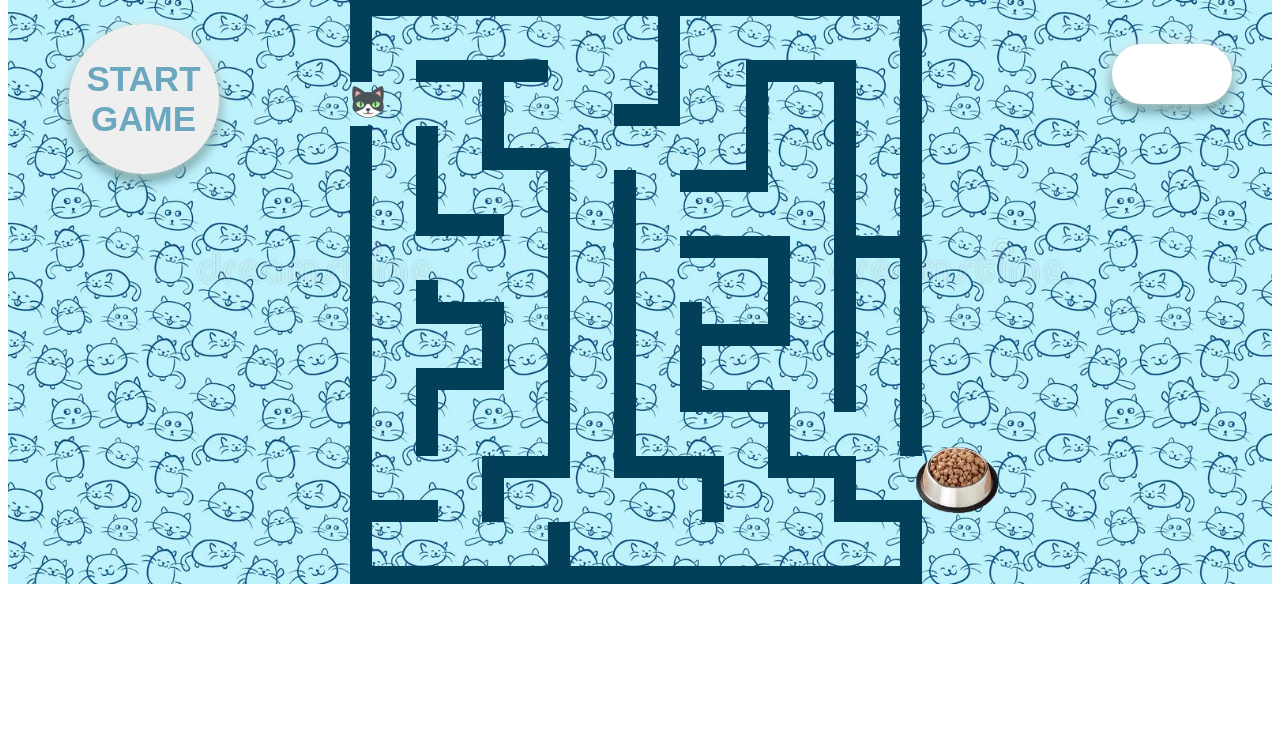
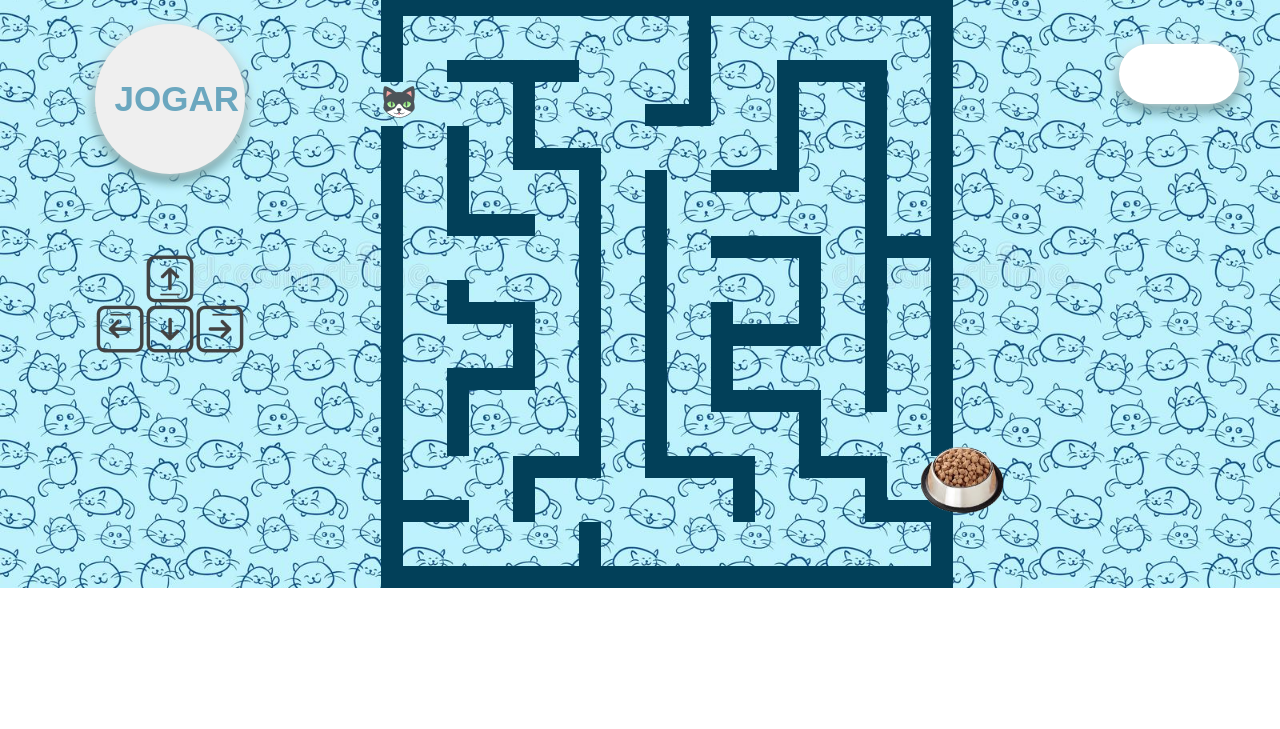
Before and after one commit to RoxanieFernandes/o-labirinto-do-gato, a plain HTML site: page index.html in a window 1280 px wide. Shown: the part 71-800 px from the top of the page. Drawn offline with Linux system fonts and the light colour scheme; a web font is replaced by a local one.

Commit message:
Altera index.js e Atualiza a documentação do README com instruções de instalação

```diff
--- a/index.html
+++ b/index.html
@@ -4,7 +4,7 @@
     <meta charset="UTF-8">
     <meta http-equiv="X-UA-Compatible" content="IE=edge">
     <meta name="viewport" content="width=device-width, initial-scale=1.0">
-    <title>Snacks Cat</title>
+    <title>Labirinto do Gato</title>
     <link rel="stylesheet" href="./styles/style.css">
     <script src="./js/index.js" defer></script>
     <style>
@@ -13,13 +13,19 @@
 </head>
 <body>
     <header>
-        <h1>Snacks Cat</h1>
+        <h1>Labirinto do Gato</h1>
 
     </header>
 
     <div class="gameHome">
-        <div id="botao">
-            <button id="start-btn">START GAME</button>
+        <div class="gameHome__start">
+            <div id="botao">
+                <button id="start-btn">JOGAR</button>
+            </div>
+
+            <div class="keyboard">
+                <img src="./images/key.png" alt="keyboard">
+            </div>
         </div>
 
         <div class="maze">
--- a/js/index.js
+++ b/js/index.js
@@ -1,32 +1,35 @@
-console.log("JS connected");
+document.addEventListener("DOMContentLoaded", function () {
   const startBtn = document.querySelector("#start-btn");
-var mostrador = document.querySelector('#mostrador');
+  const mostrador = document.querySelector('#mostrador');
 
   (function () {
-  var cnv = document.querySelector("canvas");
-  var ctx = cnv.getContext("2d");
-  var height = cnv.height,
+    const cnv = document.querySelector("canvas");
+    const ctx = cnv.getContext("2d");
+    const height = cnv.height,
           width = cnv.width;
-  var left = 37,
+    const left = 37,
           up = 38,
           right = 39,
           down = 40;
-  var mvLeft = (mvUp = mvRight = mvDown = false);
+    let mvLeft = false,
+        mvUp = false,
+        mvRight = false,
+        mvDown = false;
     const walls = [];
+    let gameStarted = false;
+
 
     //tamanho dos blocos
-  var tileSize = 22;
+    const tileSize = 22;
 
-  // images\catfaceA.png
-
-  var img = new Image();
+    const img = new Image();
         img.src = "./images/cat.png";
         img.addEventListener("load",function(){
           requestAnimationFrame(loop);
         },false);
 
     //player
-  var player = {
+    const player = {
       x: tileSize - 20,
       y: tileSize + 70,
       width: 32,
@@ -37,7 +40,7 @@ var mostrador = document.querySelector('#mostrador');
     };
 
     //mapa do labirinto
-  var maze = [
+    const maze = [
       [1, 1, 1, 1, 1, 1, 1, 1, 1, 1, 1, 1, 1, 1, 1, 1, 1, 1, 1, 1, 1, 1, 1, 1, 1, 1],
       [1, 0, 0, 0, 0, 0, 0, 0, 0, 0, 0, 0, 0, 0, 1, 0, 0, 0, 0, 0, 0, 0, 0, 0, 0, 1],
       [1, 0, 0, 0, 0, 0, 0, 0, 0, 0, 0, 0, 0, 0, 1, 0, 0, 0, 0, 0, 0, 0, 0, 0, 0, 1],
@@ -67,12 +70,15 @@ var mostrador = document.querySelector('#mostrador');
       [1, 1, 1, 1, 1, 1, 1, 1, 1, 1, 1, 1, 1, 1, 1, 1, 1, 1, 1, 1, 1, 1, 1, 1, 1, 1],
     ];
 
-  for (var row in maze) {
-    for (var column in maze[row]) {
-      var tile = maze[row][column];
+  cnv.width = maze[0].length * tileSize;
+  cnv.height = maze.length * tileSize;
+
+    for (const row in maze) {
+      for (const column in maze[row]) {
+        const tile = maze[row][column];
 
         if (tile === 1) {
-        var wall = {
+          const wall = {
             x: tileSize * column,
             y: tileSize * row,
             width: tileSize,
@@ -85,15 +91,15 @@ var mostrador = document.querySelector('#mostrador');
     }
 
     function blockRectangle(objA, objB) {
-    var distX = objA.x + objA.width / 2 - (objB.x + objB.width / 2);
-    var distY = objA.y + objA.height / 2 - (objB.y + objB.height / 2);
+      const distX = objA.x + objA.width / 2 - (objB.x + objB.width / 2);
+      const distY = objA.y + objA.height / 2 - (objB.y + objB.height / 2);
 
-    var sumWidth = (objA.width + objB.width) / 2;
-    var sumHeight = (objA.height + objB.height) / 2;
+      const sumWidth = (objA.width + objB.width) / 2;
+      const sumHeight = (objA.height + objB.height) / 2;
 
       if (Math.abs(distX) < sumWidth && Math.abs(distY) < sumHeight) {
-      var overlapX = sumWidth - Math.abs(distX);
-      var overlapY = sumHeight - Math.abs(distY);
+        const overlapX = sumWidth - Math.abs(distX);
+        const overlapY = sumHeight - Math.abs(distY);
 
         if (overlapX > overlapY) {
           objA.y = distY > 0 ? objA.y + overlapY : objA.y - overlapY;
@@ -107,7 +113,7 @@ var mostrador = document.querySelector('#mostrador');
     window.addEventListener("keyup", keyupHandler, false);
 
     function keydownHandler(e) {
-    var key = e.keyCode;
+      const key = e.keyCode;
       switch (key) {
         case left:
           mvLeft = true;
@@ -124,8 +130,18 @@ var mostrador = document.querySelector('#mostrador');
       }
     }
 
+    let playerWon = false;
+
+    function reiniciarJogo() {
+      player.x = tileSize - 20;
+      player.y = tileSize + 70;
+      playerWon = false;
+      gameStarted = false; // Reset do estado do jogo
+    }
+
+
     function keyupHandler(e) {
-    var key = e.keyCode;
+      const key = e.keyCode;
       switch (key) {
         case left:
           mvLeft = false;
@@ -142,6 +158,7 @@ var mostrador = document.querySelector('#mostrador');
       }
     }
 
+
     function update() {
       //movimento do player
       if (mvLeft && !mvRight) {
@@ -154,9 +171,12 @@ var mostrador = document.querySelector('#mostrador');
       } else if (mvDown && !mvUp) {
         player.y += player.speed;
       }
-    for (var i in walls) {
-      var wall = walls[i];
+      for (const i in walls) {
+        const wall = walls[i];
         blockRectangle(player, wall);
+      }
+      if (player.x >= (maze[0].length - 1) * tileSize) {
+        playerWon = true;
       }
     }
 
@@ -164,12 +184,12 @@ var mostrador = document.querySelector('#mostrador');
     function render() {
       ctx.clearRect(0, 0, width, height);
 
-    for (var row in maze) {
-      for (var column in maze) {
-        var tile = maze[row][column];
+      for (const row in maze) {
+        for (const column in maze) {
+          const tile = maze[row][column];
           if (tile === 1) {
-          var x = column * tileSize;
-          var y = row * tileSize;
+            const x = column * tileSize;
+            const y = row * tileSize;
             ctx.fillRect(x, y, tileSize, tileSize);
           }
         }
@@ -180,28 +200,28 @@ var mostrador = document.querySelector('#mostrador');
         player.srcX, player.srcY, player.width, player.height,
         player.x, player.y, player.width, player.height,
       )
-
-    ctx.restore();
     }
   // timer contador
-  startBtn.addEventListener('click', function() {
-    new Timer(1, mostrador, function() {
+  startBtn.addEventListener('click', function () {
+    if (!gameStarted) {
+      new Timer(1, mostrador, function () {
         alert('Game Over! The cat is hungry!');
+        reiniciarJogo();
       }).start();
+      gameStarted = true; // Inicia o temporizador apenas quando o jogo começa
+    }
   });
 
   function Timer(mins, target, cb) {
-    this.counter = mins * 45;
+      this.counter = mins * 30;
       this.target = target;
       this.callback = cb;
     }
+
   Timer.prototype.pad = function(s) {
       return (s < 10) ? '0' + s : s;
   }
   Timer.prototype.start = function(s) {
-    this.count();
-}
-Timer.prototype.stop = function(s) {
       this.count();
   }
   Timer.prototype.done = function(s) {
@@ -211,10 +231,10 @@ Timer.prototype.display = function(s) {
       this.target.innerHTML = this.pad(s);
   }
   Timer.prototype.count = function(s) {
-    var self = this;
+      const self = this;
       self.display.call(self, self.counter);
       self.counter--;
-    var clock = setInterval(function() {
+      const clock = setInterval(function() {
           self.display(self.counter);
           self.counter--;
           if (self.counter < 0) {
@@ -226,8 +246,13 @@ Timer.prototype.count = function(s) {
   function loop() {
       update();
       render();
+      if (playerWon) {
+        alert('Você ganhou! O gato conseguiu sair do labirinto a tempo!');
+        reiniciarJogo();
+      } else {
         requestAnimationFrame(loop);
       }
-
+    }
 
   })();
+});
--- a/styles/style.css
+++ b/styles/style.css
@@ -1,13 +1,17 @@
+*{
+    margin: 0;
+    padding: 0;
+    box-sizing: border-box;
+    }
+
 
 header {
     position: fixed;
     top: 0;
-    left: 0;
     background-color: #024059;
     height: 60px;
     width: 100%;
     display: flex;
-    justify-content: space-between;
 }
 
 h1 {
@@ -45,32 +49,49 @@ a {
 .gameHome {
     position: static;
     margin-top: 15px;
-    margin-bottom: none;
-    padding-left: 120px;
     background-image:url(../images/background-2.jpg);
     background-size: 50%;
     display: flex;
     justify-content: space-around;
 }
 
+.gameHome__start {
+    display: flex;
+    flex-direction: column;
+    align-items: center;
+    width: 20%;
+    margin-top: 60px;
+}
+
+.keyboard {
+    display: flex;
+    justify-content: center;
+}
+
+.keyboard > img {
+    width: 10rem;
+}
+
 #botao {
+    margin-bottom: 50px;
     width: 100px;
     display: flex;
     justify-content: center;
     margin-top: 20px;
+
 }
 #start-btn {
     width: 150px;
     height: 150px;
-    margin-top: 60px;
-    margin-left: -150px;
+    padding: 20px;
     font-family: 'Berlin Sans FB Demi', sans-serif;
     font-size: 35px;
     font-weight: bold;
     color: #6ba7bf;
-    border-radius: 100%;
+    border-radius: 50%;
     border: none;
     box-shadow: 0 2px 15px 0 #fff, 0 6px 12px 0 #025159;
+    cursor: pointer;
 }
 
 .maze {
```
Also changed, not shown: images/key.png (added), 1 other file. Lines whose indentation alone changed are shown as unchanged.
